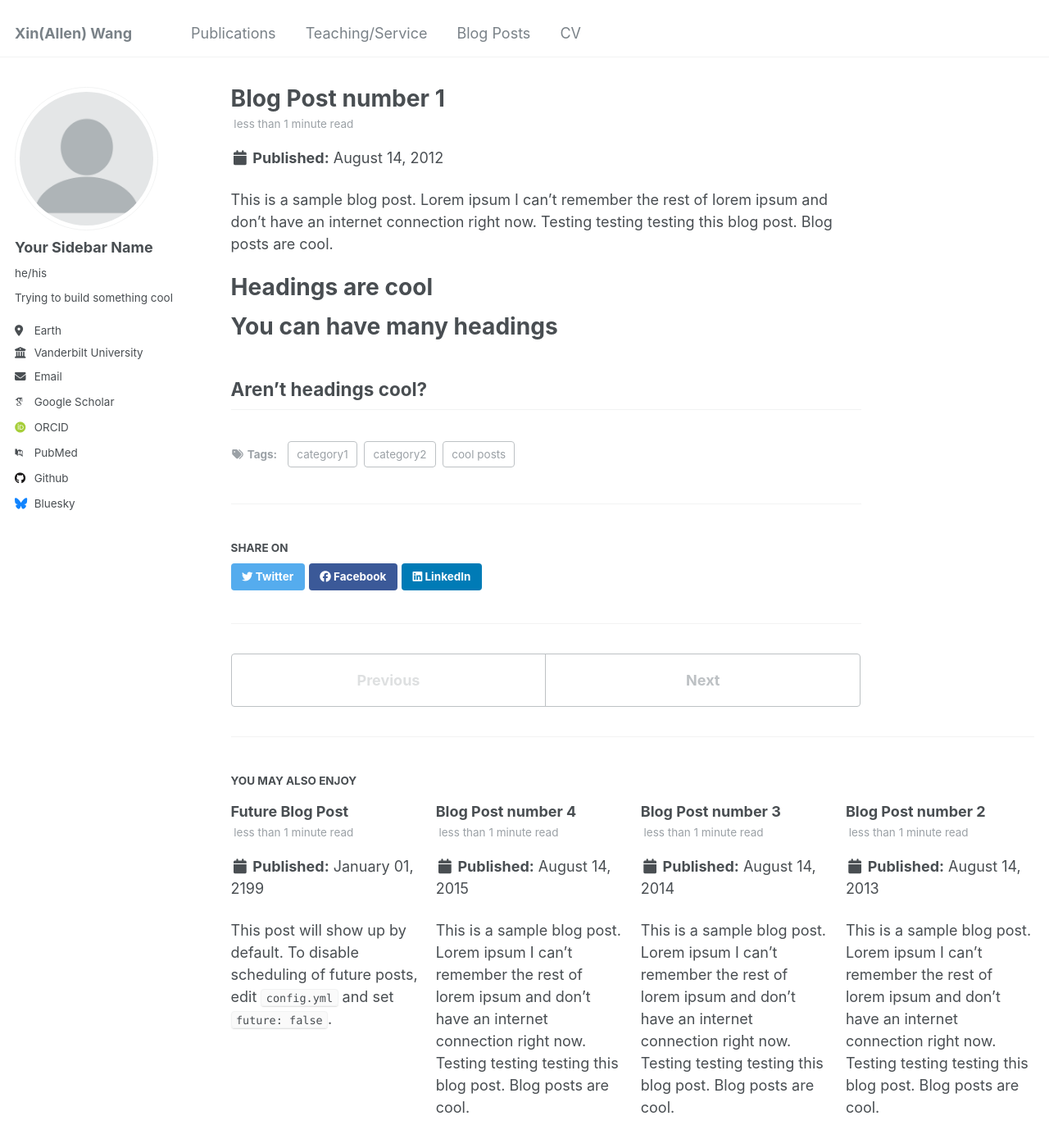
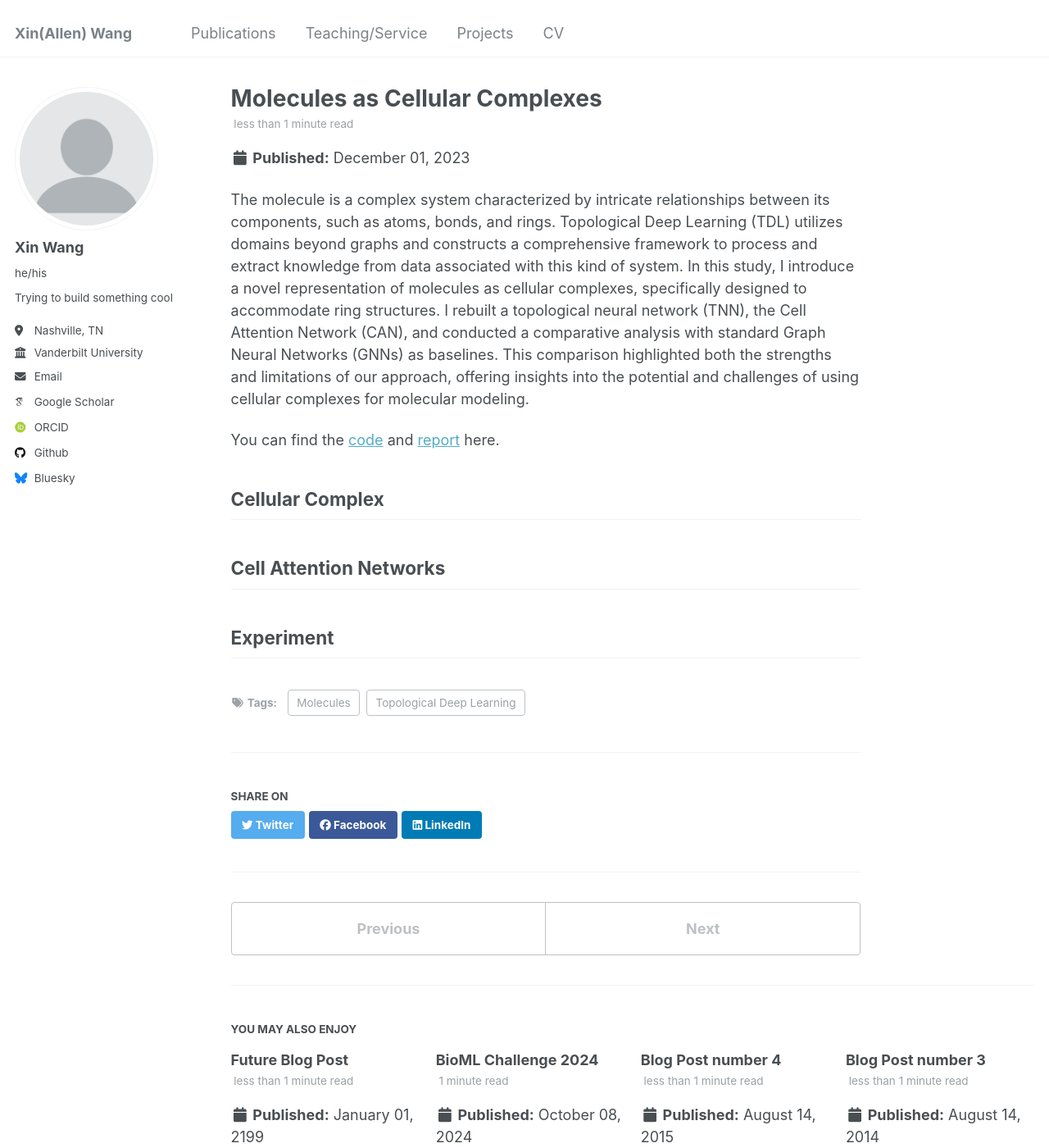
Before and after one commit to xwang112358/xwang112358.github.io, a Jekyll site: the page built from _posts/2023-12-1-blog-post-1.md, in a window 1280 px wide and 1400 px high. Shown: the whole window at 82% size. Built offline with Jekyll 4.4.1, drawn with Linux system fonts in a browser that asks for light colours; some web fonts are replaced; some of the changed text lies outside the part shown.

Commit message:
update two blogs

```diff
--- a/_config.yml
+++ b/_config.yml
@@ -22,22 +22,22 @@ repository               : "academicpages/academicpages.github.io"
 author:
   # Biographic information
   avatar           : "profile.png"
-  name             : "Your Sidebar Name"
+  name             : "Xin Wang"
   pronouns         : "he/his"
   bio              : "Trying to build something cool"
-  location         : "Earth"
+  location         : "Nashville, TN"
   employer         : "Vanderbilt University"
   uri              : # URL
   email            : "xin.wang.1@vanderbilt.edu"
 
   # Academic websites
   arxiv            : # URL - Update with the correct link to your profile
-  googlescholar    : "https://scholar.google.com/citations?user=PS_CX0AAAAAJ"
+  googlescholar    : "https://scholar.google.com/citations?hl=en&user=hbmoFMAAAAAJ"
   impactstory      : # URL
   orcid            : "https://orcid.org/0009-0001-1519-7569"
   semantic         : # URL
-  pubmed           : "https://www.ncbi.nlm.nih.gov/pubmed/?term=john+snow"
-  researchgate     : # URL
+  # pubmed           : "https://www.ncbi.nlm.nih.gov/pubmed/?term=john+snow"
+  # researchgate     : # URL
 
   # Repositories and software development
   bitbucket        : # Username - Update with your username on the site
@@ -86,7 +86,7 @@ publication_category:
 teaser                   :  # filename of teaser fallback teaser image placed in /images/, .e.g. "500x300.png"
 breadcrumbs              : false # true, false (default)
 words_per_minute         : 160
-future                   : true
+future                   : false
 read_more                : "disabled" # if enabled, adds "Read more" links to excerpts
 talkmap_link             : false #change to true to add link to talkmap on talks page
 comments:
--- a/_data/navigation.yml
+++ b/_data/navigation.yml
@@ -17,7 +17,7 @@ main:
   # - title: "Portfolio"
   #   url: /portfolio/
 
-  - title: "Blog Posts"
+  - title: "Projects"
     url: /year-archive/
 
   - title: "CV"
--- a/_posts/2012-08-14-blog-post-1.md
+++ /dev/null
@@ -1,20 +0,0 @@
----
-title: 'Blog Post number 1'
-date: 2012-08-14
-permalink: /posts/2012/08/blog-post-1/
-tags:
-  - cool posts
-  - category1
-  - category2
----
-
-This is a sample blog post. Lorem ipsum I can't remember the rest of lorem ipsum and don't have an internet connection right now. Testing testing testing this blog post. Blog posts are cool.
-
-Headings are cool
-======
-
-You can have many headings
-======
-
-Aren't headings cool?
-------
--- a/_posts/2013-08-14-blog-post-2.md
+++ /dev/null
@@ -1,20 +0,0 @@
----
-title: 'Blog Post number 2'
-date: 2013-08-14
-permalink: /posts/2013/08/blog-post-2/
-tags:
-  - cool posts
-  - category1
-  - category2
----
-
-This is a sample blog post. Lorem ipsum I can't remember the rest of lorem ipsum and don't have an internet connection right now. Testing testing testing this blog post. Blog posts are cool.
-
-Headings are cool
-======
-
-You can have many headings
-======
-
-Aren't headings cool?
-------
--- /dev/null
+++ b/_posts/2023-12-1-blog-post-1.md
@@ -0,0 +1,23 @@
+---
+title: 'Molecules as Cellular Complexes'
+date: 2023/12/1
+permalink: /posts/2012/08/blog-post-1/
+tags:
+  - Molecules
+  - Topological Deep Learning
+
+---
+
+The molecule is a complex system characterized by intricate relationships between its components, such as atoms, bonds, and rings. Topological Deep Learning (TDL) utilizes domains beyond graphs and constructs a comprehensive framework to process and extract knowledge from data associated with this kind of system. In this study, I introduce a novel representation of molecules as cellular complexes, specifically designed to accommodate ring structures. I rebuilt a topological neural network (TNN), the Cell Attention Network (CAN), and conducted a comparative analysis with standard Graph Neural Networks (GNNs) as baselines. This comparison highlighted both the strengths and limitations of our approach, offering insights into the potential and challenges of using cellular complexes for molecular modeling.
+
+You can find the [code](https://github.com/xwang112358/Cell-Attention-Network-on-Molecule) and [report](https://drive.google.com/file/d/1CQUC82Toq7cba0ujpxmceOGm_2kXve1O/view) here.
+
+Cellular Complex
+------
+
+Cell Attention Networks
+------
+
+
+Experiment
+------
```
Also changed, not shown: _posts/2024-10-8-bioml.md (added, +32 -0 lines).
